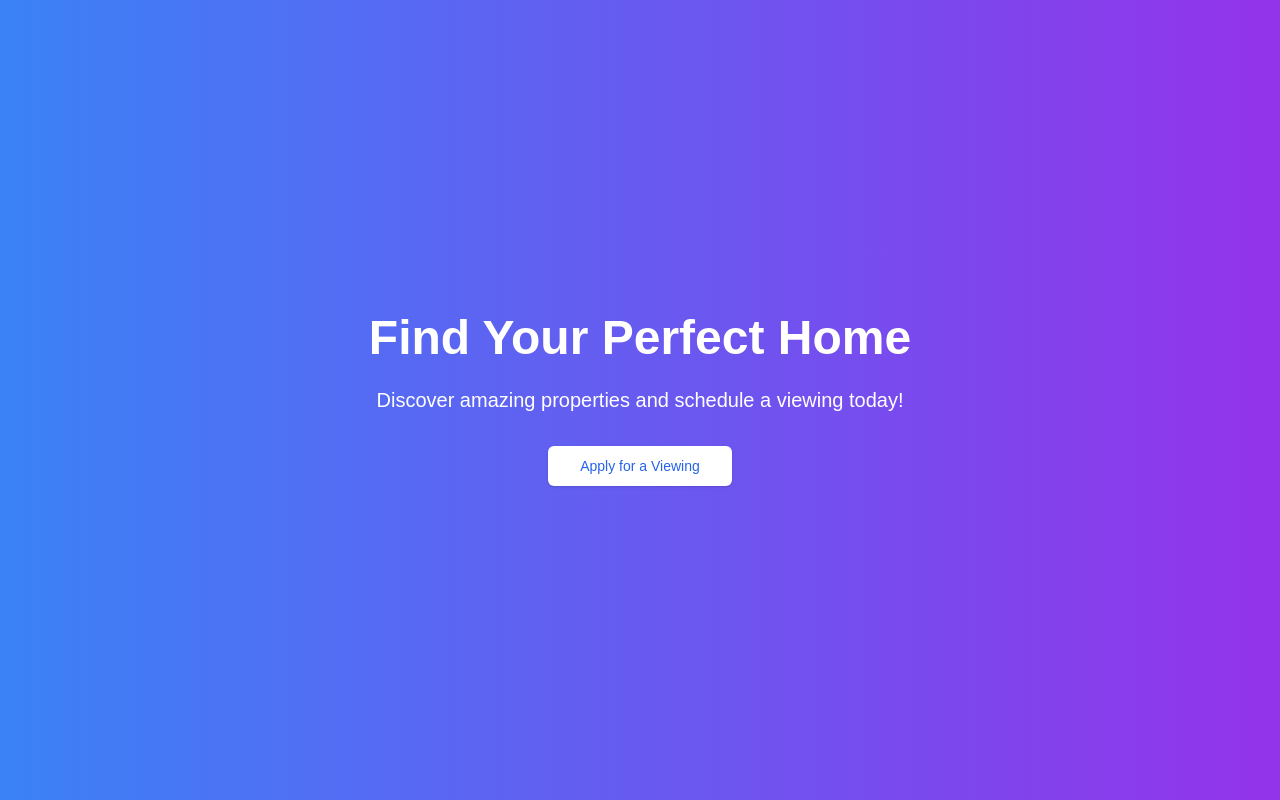
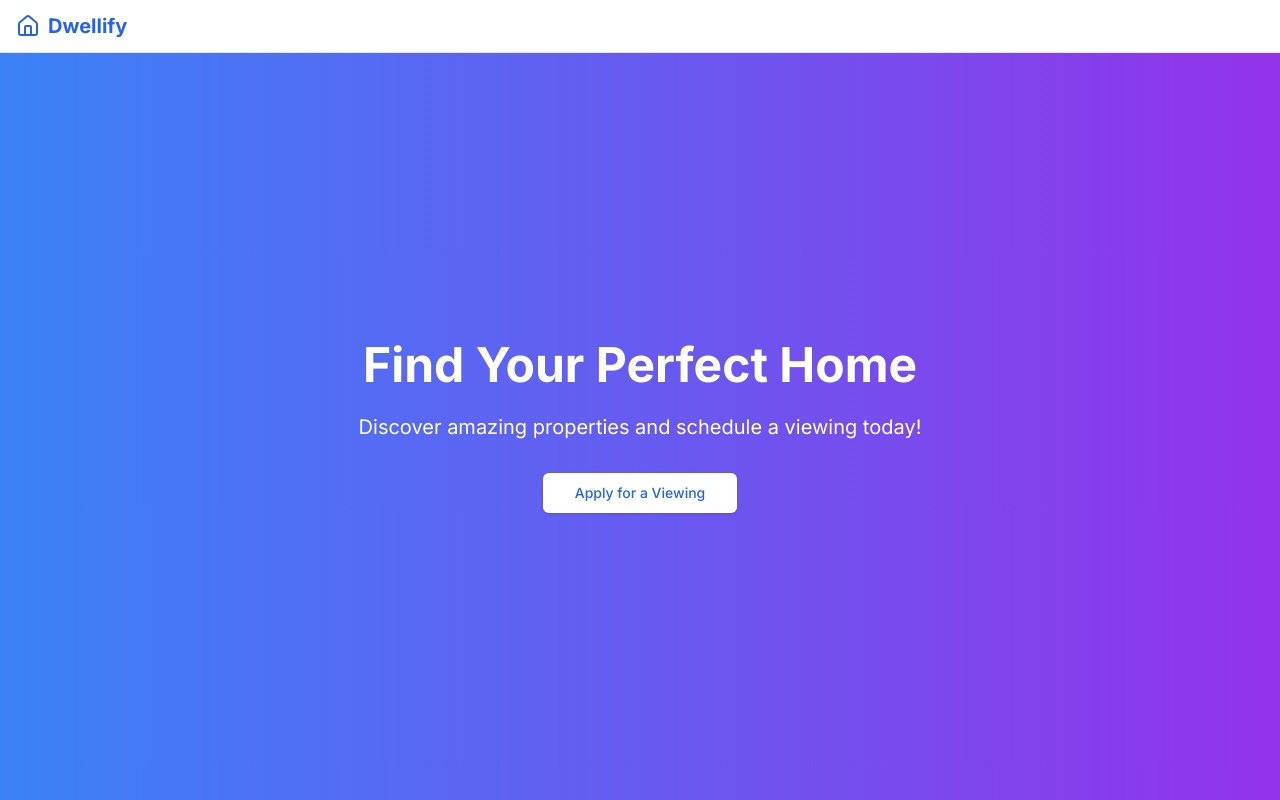
Before and after one commit to nkalpakis21/dwellify, a Next.js app: page / in a window 1280 px wide. Built offline with nearby package versions, Linux system fonts and the light colour scheme.

Commit message:
Add toolbar.

```diff
--- a/app/layout.tsx
+++ b/app/layout.tsx
@@ -1,35 +1,28 @@
-import type { Metadata } from "next";
-import localFont from "next/font/local";
-import "./globals.css";
+import './globals.css'
+import type { Metadata } from 'next'
+import { Inter } from 'next/font/google'
+import { ToolbarCombined } from '@/components/Toolbar'
 
-const geistSans = localFont({
-  src: "./fonts/GeistVF.woff",
-  variable: "--font-geist-sans",
-  weight: "100 900",
-});
-const geistMono = localFont({
-  src: "./fonts/GeistMonoVF.woff",
-  variable: "--font-geist-mono",
-  weight: "100 900",
-});
+const inter = Inter({ subsets: ['latin'] })
 
 export const metadata: Metadata = {
-  title: "Create Next App",
-  description: "Generated by create next app",
-};
+  title: 'Dwellify - Find Your Perfect Home',
+  description: 'Discover amazing properties and schedule a viewing today!',
+}
 
 export default function RootLayout({
   children,
-}: Readonly<{
-  children: React.ReactNode;
-}>) {
+}: {
+  children: React.ReactNode
+}) {
   return (
-    <html lang="en">
-      <body
-        className={`${geistSans.variable} ${geistMono.variable} antialiased`}
-      >
-        {children}
+    <html lang="en" className="h-full">
+      <body className={`${inter.className} h-full`}>
+        <div className="min-h-full flex flex-col">
+          <ToolbarCombined />
+          {children}
+        </div>
       </body>
     </html>
-  );
+  )
 }
--- a/app/page.tsx
+++ b/app/page.tsx
@@ -3,7 +3,7 @@ import { Button } from '@/components/ui/button'
 
 export default function Home() {
   return (
-    <div className="min-h-screen flex flex-col items-center justify-center bg-gradient-to-r from-blue-500 to-purple-600 text-white">
+    <main className="grow bg-gradient-to-r from-blue-500 to-purple-600 text-white flex flex-col items-center justify-center">
       <h1 className="text-5xl font-bold mb-6">Find Your Perfect Home</h1>
       <p className="text-xl mb-8">Discover amazing properties and schedule a viewing today!</p>
       <Link href="/apply">
@@ -11,6 +11,6 @@ export default function Home() {
           Apply for a Viewing
         </Button>
       </Link>
-    </div>
+    </main>
   )
 }
--- /dev/null
+++ b/components/Toolbar.tsx
@@ -0,0 +1,103 @@
+import Link from 'next/link'
+import { Home } from 'lucide-react'
+
+// Version 1: Simple centered toolbar
+export function Toolbar1() {
+  return (
+    <header className="bg-white shadow-md">
+      <div className="container mx-auto px-4 py-3 flex items-center justify-center">
+        <Link href="/" className="flex items-center space-x-2">
+          <Home className="h-6 w-6 text-blue-600" />
+          <span className="text-xl font-bold text-blue-600">Dwellify</span>
+        </Link>
+      </div>
+    </header>
+  )
+}
+
+// Version 2: Left-aligned with gradient background
+export function Toolbar2() {
+  return (
+    <header className="bg-gradient-to-r from-blue-500 to-purple-600 text-white">
+      <div className="container mx-auto px-4 py-3 flex items-center">
+        <Link href="/" className="flex items-center space-x-2">
+          <Home className="h-6 w-6" />
+          <span className="text-xl font-bold">Dwellify</span>
+        </Link>
+      </div>
+    </header>
+  )
+}
+
+// Version 3: Centered with custom logo
+export function Toolbar3() {
+  return (
+    <header className="bg-gray-100">
+      <div className="container mx-auto px-4 py-3 flex items-center justify-center">
+        <Link href="/" className="flex flex-col items-center">
+          <div className="w-10 h-10 bg-blue-600 rounded-full flex items-center justify-center">
+            <Home className="h-6 w-6 text-white" />
+          </div>
+          <span className="text-lg font-semibold text-gray-800 mt-1">Dwellify</span>
+        </Link>
+      </div>
+    </header>
+  )
+}
+
+// Version 4: Full-width with subtle border
+export function Toolbar4() {
+  return (
+    <header className="bg-white border-b border-gray-200">
+      <div className="container mx-auto px-4 py-3 flex items-center justify-between">
+        <Link href="/" className="flex items-center space-x-2">
+          <Home className="h-6 w-6 text-blue-600" />
+          <span className="text-xl font-bold text-gray-800">Dwellify</span>
+        </Link>
+        <nav>
+          <ul className="flex space-x-4">
+            <li><Link href="/about" className="text-gray-600 hover:text-blue-600">About</Link></li>
+            <li><Link href="/contact" className="text-gray-600 hover:text-blue-600">Contact</Link></li>
+          </ul>
+        </nav>
+      </div>
+    </header>
+  )
+}
+
+// Version 5: Minimalist with animated hover effect
+export function Toolbar5() {
+  return (
+    <header className="bg-white">
+      <div className="container mx-auto px-4 py-3 flex items-center justify-center">
+        <Link href="/" className="group flex items-center space-x-2">
+          <div className="relative">
+            <Home className="h-6 w-6 text-gray-400 group-hover:text-blue-600 transition-colors duration-300" />
+            <div className="absolute inset-0 bg-blue-100 scale-0 group-hover:scale-150 rounded-full transition-transform duration-300"></div>
+          </div>
+          <span className="text-xl font-bold text-gray-800 group-hover:text-blue-600 transition-colors duration-300">Dwellify</span>
+        </Link>
+      </div>
+    </header>
+  )
+}
+
+// Combined version: Positioning from Toolbar4 with colors from Toolbar1
+export function ToolbarCombined() {
+  return (
+    <header className="bg-white border-b border-gray-200">
+      <div className="container mx-auto px-4 py-3 flex items-center justify-between">
+        <Link href="/" className="flex items-center space-x-2">
+          <Home className="h-6 w-6 text-blue-600" />
+          <span className="text-xl font-bold text-blue-600">Dwellify</span>
+        </Link>
+        {/* <nav>
+          <ul className="flex space-x-4">
+            <li><Link href="/about" className="text-blue-600 hover:text-blue-800">About</Link></li>
+            <li><Link href="/contact" className="text-blue-600 hover:text-blue-800">Contact</Link></li>
+          </ul>
+        </nav> */}
+      </div>
+    </header>
+  )
+}
--- a/components/ui/button.tsx
+++ b/components/ui/button.tsx
@@ -1,8 +1,8 @@
 import * as React from "react"
 import { Slot } from "@radix-ui/react-slot"
 import { cva, type VariantProps } from "class-variance-authority"
+import { cn } from "@/app/lib/utils"
 
-import { cn } from "@/app/lib/utils"
 
 const buttonVariants = cva(
   "inline-flex items-center justify-center gap-2 whitespace-nowrap rounded-md text-sm font-medium transition-colors focus-visible:outline-none focus-visible:ring-1 focus-visible:ring-ring disabled:pointer-events-none disabled:opacity-50 [&_svg]:pointer-events-none [&_svg]:size-4 [&_svg]:shrink-0",
```
Also changed, not shown: 1 other file (tests, documents, lock files or other folders).
